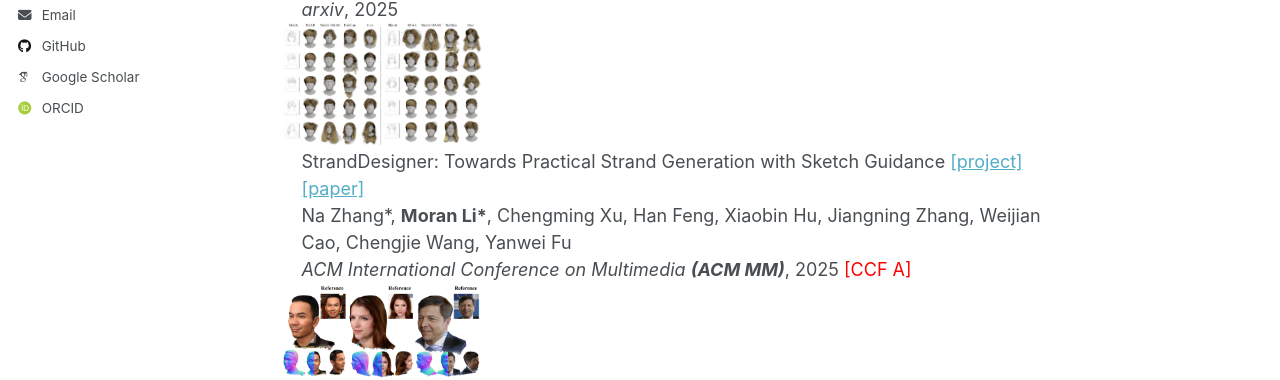
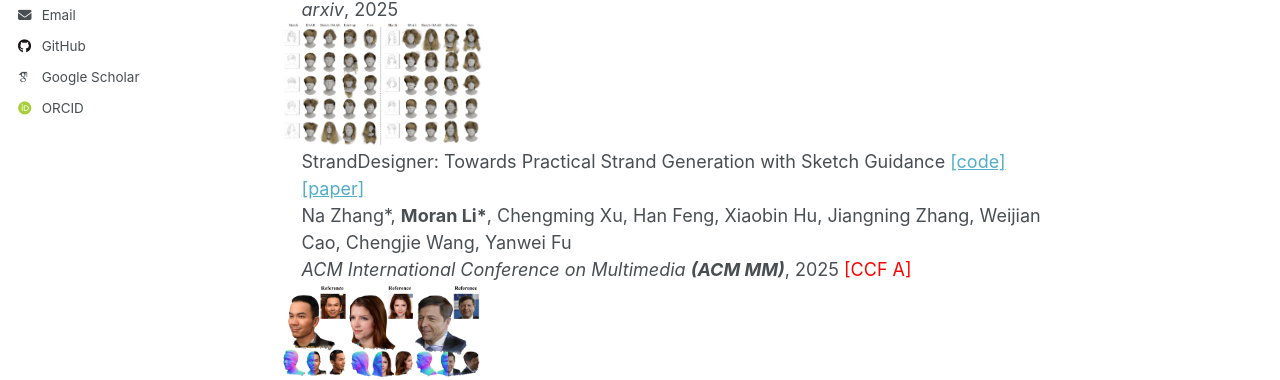
Before and after one commit to moranli-aca/moranli-aca.github.io, a Jekyll site: the page built from _publications/2025_paper.html, in a window 1280 px wide and 900 px high. Shown: the part 400-780 px from the top of the window. Built offline with Jekyll 4.4.1, drawn with Linux system fonts in a browser that asks for light colours; some web fonts are replaced; a script that is not in the unit is left out.

Commit message:
update url

```diff
--- a/_publications/2025_paper.html
+++ b/_publications/2025_paper.html
@@ -18,8 +18,8 @@
   <td style="border: none;">
     <div style="margin-left: 20px">
       StrandDesigner: Towards Practical Strand Generation with Sketch Guidance
-      <a href="XXX">[project]</a>
-      <a href="XXX">[paper]</a>
+      <a href="https://github.com/fighting-Zhang/StrandDesigner">[code]</a>
+      <a href="https://arxiv.org/abs/2508.01650">[paper]</a>
       <br>
       Na Zhang*, <strong>Moran Li*</strong>, Chengming Xu, Han Feng, Xiaobin Hu, Jiangning Zhang, Weijian Cao, Chengjie Wang, Yanwei Fu<br>
       <i>ACM International Conference on Multimedia <strong>(ACM MM)</strong></i>, 2025 <font color="red">[CCF A]</font><br>
```
